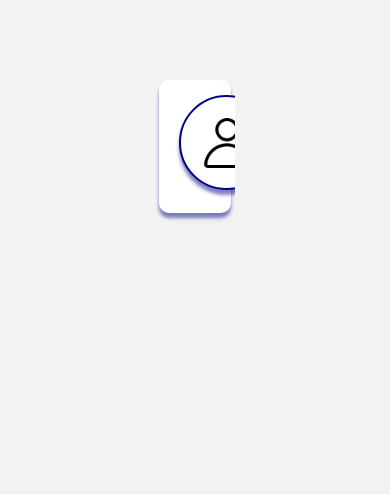
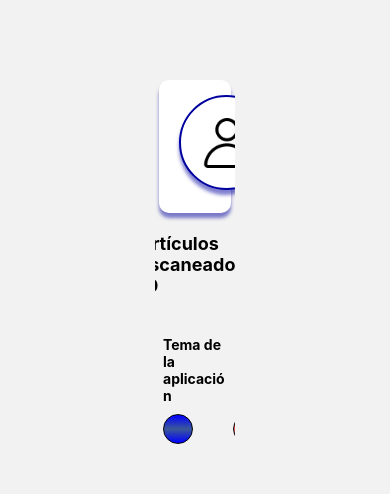
Before and after one commit to enriquedlc/scanner-barcode-archive, a React Native app: screen /PROFILE_SCREEN in a window 390 px wide. Shown: the top 494 px of the page. Built offline with nearby package versions, Linux system fonts and the light colour scheme.

Commit message:
:sparkles::art: profile screen

```diff
--- a/package.json
+++ b/package.json
@@ -19,12 +19,14 @@
     "expo-status-bar": "~1.6.0",
     "react": "18.2.0",
     "react-native": "0.72.4",
+    "react-native-gesture-handler": "~2.12.0",
+    "react-native-linear-gradient": "^2.8.3",
+    "react-native-reanimated": "~3.3.0",
     "react-native-safe-area-context": "4.6.3",
     "react-native-screens": "~3.22.0",
     "react-native-toast-message": "2.1.6",
     "zustand": "^4.4.1",
-    "react-native-reanimated": "~3.3.0",
-    "react-native-gesture-handler": "~2.12.0"
+    "expo-linear-gradient": "~12.3.0"
   },
   "devDependencies": {
     "@babel/core": "^7.20.0",
--- a/src/components/profile/profile-styles.ts
+++ b/src/components/profile/profile-styles.ts
@@ -1,6 +1,7 @@
 import { StyleSheet } from 'react-native'
 
 import { BLUE_PALLETE } from '../../constants/colors/colors'
+import { FONT_SIZES } from '../../constants/font'
 
 // TODO: refactor colors to constants
 
@@ -18,7 +19,7 @@ export const profileStyles = StyleSheet.create({
         backgroundColor: "#fff",
         borderRadius: 10,
         marginTop: 80,
-        shadowColor: "darkblue",
+        shadowColor: BLUE_PALLETE.BLUE,
         shadowOffset: {
             width: 0,
             height: 5,
@@ -29,7 +30,7 @@ export const profileStyles = StyleSheet.create({
     },
     photo: {
         borderWidth: 2,
-        borderColor: "darkblue",
+        borderColor: BLUE_PALLETE.BLUE,
         backgroundColor: "#fff",
         borderRadius: 100,
         width: 95,
@@ -38,7 +39,7 @@ export const profileStyles = StyleSheet.create({
         marginLeft: 20,
         alignItems: "center",
         justifyContent: "center",
-        shadowColor: "darkblue",
+        shadowColor: BLUE_PALLETE.BLUE,
         shadowOffset: {
             width: 0,
             height: 5,
@@ -51,7 +52,7 @@ export const profileStyles = StyleSheet.create({
         position: "absolute",
         borderRadius: 100,
         borderWidth: 1,
-        backgroundColor: "darkblue",
+        backgroundColor: BLUE_PALLETE.BLUE,
         alignItems: "center",
         justifyContent: "center",
         width: 30,
@@ -68,15 +69,51 @@ export const profileStyles = StyleSheet.create({
         fontSize: 20,
         fontWeight: "bold",
         color: BLUE_PALLETE.PRIMARY_BLACK,
-        // color: "darkblue"
     },
     email: {
         fontSize: 15,
         color: BLUE_PALLETE.SECONDARY_BLACK,
-        // color: "darkblue"
         paddingTop: 3,
         paddingLeft: 1,
     },
+    scannedArticlesLabel: {
+        fontSize: FONT_SIZES.EXTRA_LARGE,
+        fontWeight: "bold",
+        paddingTop: 20,
+    },
+    profileLabelContainer: {
+        width: "80%",
+        paddingTop: 20,
+    },
+    appThemeChangerLabelContainer: {
+        flexDirection: "column"
+    },
+    profileDefaultLabel: {
+        fontSize: FONT_SIZES.MEDIUM,
+        fontWeight: "bold",
+        paddingTop: 20,
+        textAlign: "left"
+    },
+    themeColorsContainer: {
+        flexDirection: "row",
+    },
+    themeColor: {
+        width: 30,
+        height: 30,
+        borderRadius: 100,
+        borderWidth: 1,
+        marginRight: 40,
+        marginTop: 10,
+    },
+    themeColorSelected: {
+        width: 30,
+        height: 30,
+        borderRadius: 100,
+        borderWidth: 1,
+        marginRight: 40,
+        marginTop: 10,
 
-
+        borderColor: BLUE_PALLETE.BLUE,
+        backgroundColor: BLUE_PALLETE.BLUE,
+    },
 })
--- a/src/components/profile/profile.tsx
+++ b/src/components/profile/profile.tsx
@@ -1,5 +1,6 @@
 import { Text, View, Image } from "react-native";
 import { FontAwesome5 } from "@expo/vector-icons";
+import { LinearGradient } from "expo-linear-gradient";
 
 import { USER_PROFILE_IMAGES } from "../../../assets";
 import { TouchableOpacity } from "react-native-gesture-handler";
@@ -32,6 +33,41 @@ export function Profile() {
           <Text style={profileStyles.email}>johndoe@gmail.com</Text>
         </View>
       </View>
+      <Text style={profileStyles.scannedArticlesLabel}>
+        Artículos escaneados: 10
+      </Text>
+      <View style={profileStyles.profileLabelContainer}>
+        <View style={profileStyles.appThemeChangerLabelContainer}>
+          <Text style={profileStyles.profileDefaultLabel}>
+            Tema de la aplicación
+          </Text>
+          <View style={profileStyles.themeColorsContainer}>
+            <LinearGradient
+              style={profileStyles.themeColor}
+              colors={["blue", "#3b5998", "blue"]}
+              start={{ x: 0, y: 3 }}
+            />
+            <LinearGradient
+              style={profileStyles.themeColor}
+              // orange
+              colors={["#ff9966", "#ff5e62", "#ff9966"]}
+              start={{ x: 0, y: 3 }}
+            />
+            <LinearGradient
+              style={profileStyles.themeColor}
+              // purple
+              colors={["#cc2b5e", "#753a88", "#cc2b5e"]}
+              start={{ x: 0, y: 3 }}
+            />
+            <LinearGradient
+              style={profileStyles.themeColor}
+              // green
+              colors={["#11998e", "#38ef7d", "#11998e"]}
+              start={{ x: 0, y: 3 }}
+            />
+          </View>
+        </View>
+      </View>
     </View>
   );
 }
```
Also changed, not shown: 2 other files (tests, documents, lock files or other folders).
